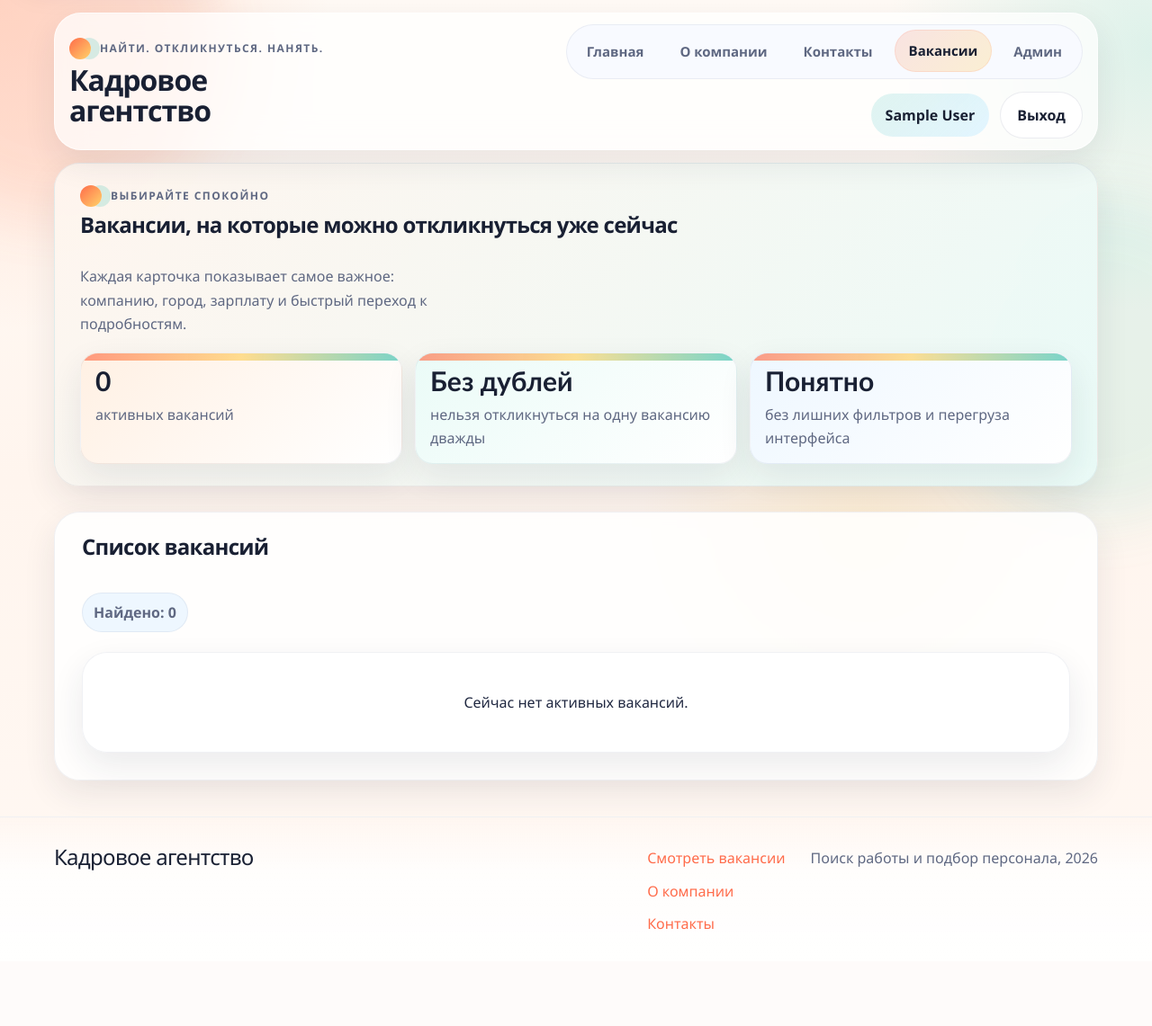
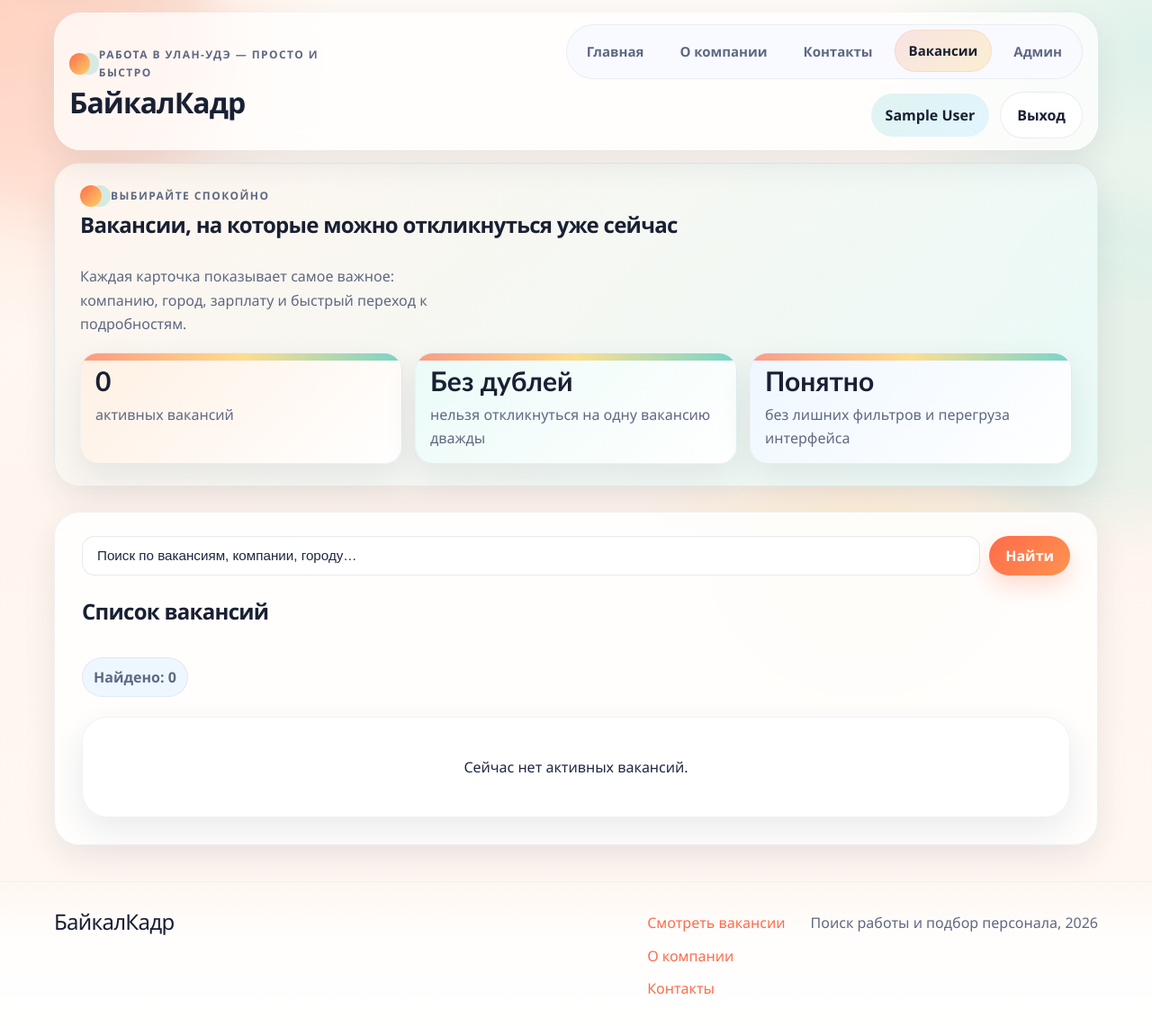
Before and after one commit to zxcmontero/wlyxavchina, a Flask app: page /vacancies in a window 1280 px wide. Shown: the whole page at 90% size. Before the commit the page ends 1034 px from the top, so only its background shows below. Run offline with Flask 3, Linux system fonts and the light colour scheme; the visitor is signed in with stand-in values (Sample User, id 1).

Commit message:
Add vacancy search, rebrand to BaikalKadr (Ulan-Ude)

```diff
--- a/app.py
+++ b/app.py
@@ -456,8 +456,20 @@ def register_routes(app):
 
     @app.route("/vacancies")
     def vacancies():
-        vacancy_list = Vacancy.query.filter_by(is_active=True).order_by(Vacancy.created_at.desc()).all()
-        return render_template("vacancies.html", vacancies=vacancy_list)
+        q = request.args.get("q", "").strip()
+        query = Vacancy.query.filter_by(is_active=True)
+        if q:
+            like = f"%{q}%"
+            query = query.filter(
+                db.or_(
+                    Vacancy.title.ilike(like),
+                    Vacancy.company_name.ilike(like),
+                    Vacancy.location.ilike(like),
+                    Vacancy.description.ilike(like),
+                )
+            )
+        vacancy_list = query.order_by(Vacancy.created_at.desc()).all()
+        return render_template("vacancies.html", vacancies=vacancy_list, search_query=q)
 
     @app.route("/vacancies/<int:vacancy_id>")
     def vacancy_detail(vacancy_id):
--- a/static/css/main.css
+++ b/static/css/main.css
@@ -838,6 +838,50 @@ body.has-open-menu .nav-overlay {
     padding-top: 26px;
 }
 
+.vacancies-search-form {
+    margin-bottom: 28px;
+}
+
+.search-field-wrap {
+    display: flex;
+    gap: 10px;
+    align-items: center;
+    flex-wrap: wrap;
+}
+
+.search-input {
+    flex: 1 1 280px;
+    min-width: 0;
+    height: 44px;
+    padding: 0 16px;
+    border: 1.5px solid var(--border);
+    border-radius: var(--radius-sm);
+    background: #fff;
+    font-size: 0.95rem;
+    color: var(--text);
+    outline: none;
+    transition: border-color 0.18s;
+}
+
+.search-input:focus {
+    border-color: var(--accent);
+    box-shadow: 0 0 0 3px rgba(29, 183, 166, 0.14);
+}
+
+.search-input::placeholder {
+    color: var(--text-muted);
+}
+
+.search-btn {
+    height: 44px;
+    white-space: nowrap;
+}
+
+.search-clear {
+    height: 44px;
+    white-space: nowrap;
+}
+
 .vacancies-grid {
     gap: 22px;
 }
--- a/templates/base.html
+++ b/templates/base.html
@@ -3,8 +3,8 @@
 <head>
     <meta charset="UTF-8">
     <meta name="viewport" content="width=device-width, initial-scale=1.0">
-    <title>{% block title %}Кадровое агентство{% endblock %}</title>
-    <meta name="description" content="Сервис кадрового агентства для соискателей, работодателей и администратора.">
+    <title>{% block title %}БайкалКадр{% endblock %}</title>
+    <meta name="description" content="БайкалКадр — кадровое агентство в Улан-Удэ. Помогаем компаниям Бурятии найти специалистов, а соискателям — достойную работу.">
     <link rel="stylesheet" href="{{ url_for('static', filename='css/main.css') }}">
 </head>
 <body>
@@ -16,8 +16,8 @@
     <header class="site-header">
         <div class="container header-inner">
             <div class="brand-block">
-                <span class="brand-kicker">Найти. Откликнуться. Нанять.</span>
-                <a class="logo" href="{{ url_for('index') }}">Кадровое агентство</a>
+                <span class="brand-kicker">Работа в Улан-Удэ — просто и быстро</span>
+                <a class="logo" href="{{ url_for('index') }}">БайкалКадр</a>
             </div>
 
             <div class="header-panel">
@@ -84,7 +84,7 @@
     <footer class="site-footer">
         <div class="container footer-inner">
             <div>
-                <p class="footer-title">Кадровое агентство</p>
+                <p class="footer-title">БайкалКадр</p>
 
                 <noscript>
                     <details class="nav-fallback" role="navigation" aria-label="Навигация без JS">
--- a/templates/vacancies.html
+++ b/templates/vacancies.html
@@ -1,6 +1,6 @@
 {% extends 'base.html' %}
 
-{% block title %}Вакансии | Кадровое агентство{% endblock %}
+{% block title %}Вакансии | БайкалКадр{% endblock %}
 
 {% block content %}
 <section class="section page-banner vacancies-page-banner">
@@ -29,9 +29,31 @@
 </section>
 
 <section class="section vacancies-list-section">
+    <form class="vacancies-search-form" method="get" action="{{ url_for('vacancies') }}" role="search">
+        <div class="search-field-wrap">
+            <input
+                class="search-input"
+                type="search"
+                name="q"
+                value="{{ search_query }}"
+                placeholder="Поиск по вакансиям, компании, городу…"
+                aria-label="Поиск вакансий"
+                autocomplete="off"
+            >
+            <button class="btn btn-primary search-btn" type="submit">Найти</button>
+            {% if search_query %}
+                <a class="btn btn-ghost search-clear" href="{{ url_for('vacancies') }}">Сбросить</a>
+            {% endif %}
+        </div>
+    </form>
+
     <div class="section-head section-head-stack">
         <div>
-            <h2>Список вакансий</h2>
+            {% if search_query %}
+                <h2>Результаты по запросу «{{ search_query }}»</h2>
+            {% else %}
+                <h2>Список вакансий</h2>
+            {% endif %}
         </div>
         <span class="results-count">Найдено: {{ vacancies|length }}</span>
     </div>
@@ -46,9 +68,15 @@
             {% endfor %}
         </div>
     {% else %}
-        {% set empty_message = 'Сейчас нет активных вакансий.' %}
-        {% set empty_action_href = none %}
-        {% set empty_action_text = none %}
+        {% if search_query %}
+            {% set empty_message = 'Ничего не найдено по запросу «' ~ search_query ~ '».' %}
+            {% set empty_action_href = url_for('vacancies') %}
+            {% set empty_action_text = 'Показать все вакансии' %}
+        {% else %}
+            {% set empty_message = 'Сейчас нет активных вакансий.' %}
+            {% set empty_action_href = none %}
+            {% set empty_action_text = none %}
+        {% endif %}
         {% include 'partials/_empty_state.html' %}
     {% endif %}
 </section>
```
Also changed, not shown: seed.py (+19 -19 lines), templates/about.html (+9 -9 lines), templates/contacts.html (+6 -6 lines), templates/index.html (+9 -10 lines), tests/conftest.py (+1 -1 lines), tests/e2e/test_e2e_basic.py (+1 -1 lines), tests/test_about_and_layout.py (+2 -2 lines), tests/test_app.py (+2 -2 lines).
